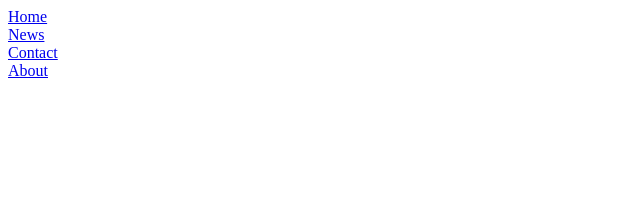
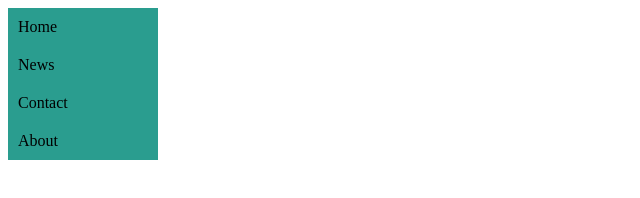
Before and after one commit to ajbtwn/CS3-Exercise, a plain HTML site: page index.html in a window 1280 px wide. Shown: the whole page, without its empty margins (0-640 px from the left). Drawn offline with Linux system fonts and the light colour scheme.

Commit message:
Update index.html

```diff
--- a/index.html
+++ b/index.html
@@ -2,11 +2,30 @@
 <html>
   <head>
     <style>
-      ul {
-        list-style-type: none;
-        margin: 0;
-        padding: 0;
-      }
+        ul {
+         list-style-type: none;
+         margin: 0;
+         padding: 0;
+         width: 150px;
+         background-color: rgb(42,157,143);
+        }
+        li a:link{
+         display: block;
+         color: black;
+         padding: 10px;
+         text-decoration: none;
+        }
+        li a:visited{
+         color: black;
+        }
+        li a:hover {
+         background-color: rgb(38,70,83);
+         color: white;
+        }
+        li a.active {
+         background-color: rgb(138,177,125);
+         color: white;
+        }
     </style>
   </head>
   <body>
```
